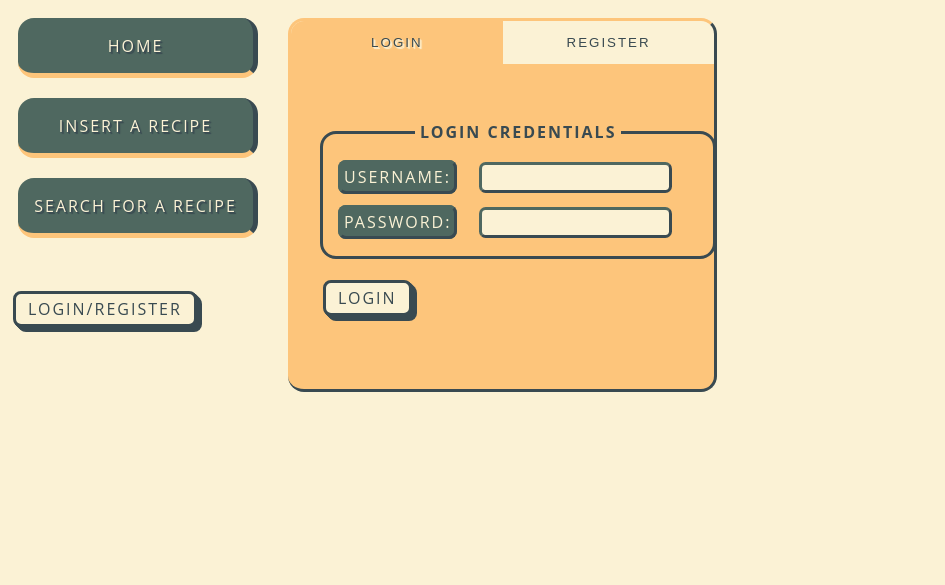
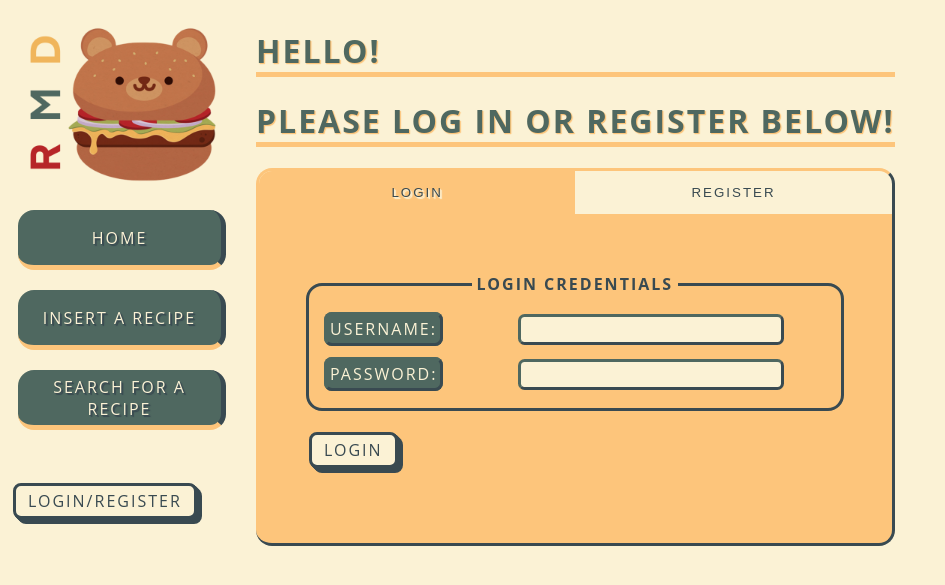
Before and after one commit to hexueer/Recipe-Matching-Database, a Flask app: template templates/login.html in a window 1280 px wide. Shown: the top 585 px of the page, without its empty margins (0-945 px from the left). Run offline with Flask 2, Linux system fonts and the light colour scheme; the template is opened without the code that fills it: most values are stand-ins (such as "Sample title", 1, 10 or a date in 2020).

Commit message:
more photos

```diff
--- a/app.py
+++ b/app.py
@@ -455,4 +455,4 @@ if __name__ == '__main__':
     else:
         port = os.getuid()
     app.debug = True
-    app.run('0.0.0.0',8252)
+    app.run('0.0.0.0',8768)
--- a/static/style.css
+++ b/static/style.css
@@ -56,7 +56,13 @@ nav ul {
 
 nav > ul > li {
     flex: 0 0 auto;
-    width: 15em;
+    width: 13em;
+}
+
+nav img {
+    width: 12em;
+    align-self: center;
+    margin-left: 1em;
 }
 
 nav button, nav a {
@@ -232,7 +238,7 @@ input[type=submit]:active {
 /* Style the tab content */
 .tabcontent {
     display: none;
-    padding: 30px;
+    padding: 2em 5em 2em 3em;
     border: 3px solid var(--color-dark);
     border-left: none;
     border-top: none;
@@ -245,6 +251,10 @@ input[type=submit]:active {
 .tabcontent > form > fieldset {
     border: 3px solid var(--color-dark);
     border-radius: 1em;
+}
+
+.fields input {
+    width: 80%;
 }
 
 /* Fade in tabs */
--- a/templates/base.html
+++ b/templates/base.html
@@ -18,6 +18,7 @@
         {% block nav %}
         <nav>
             <ul>
+                <img src="{{url_for('pic', filename='logo.png')}}" alt="logo"/>
                 <li><a href="{{url_for('index')}}">Home</a></li>
                 <li><a href="{{url_for('insert')}}">Insert a Recipe</a></li>
                 <li><a href="{{url_for('search')}}">Search for a Recipe</a></li>
--- a/templates/login.html
+++ b/templates/login.html
@@ -1,6 +1,9 @@
 {% extends "base.html" %}
 
 {% block main_content %}
+<h1>Hello!</h1>
+<h1>Please log in or register below!</h1>
+
 <!-- Tab links -->
 <div class="tab">
         <button class="tablinks" onclick="openTab(event, 'login')" id="defaultOpen">login</button>
@@ -10,7 +13,7 @@
     <!-- Tab content -->
     <div id="login" class="tabcontent">
         <form method="post" action="{{url_for('login')}}">
-            <fieldset>
+            <fieldset class="fields">
             <legend>login credentials</legend>
                 <table>
                     <tr><td><label for="username">Username: </label></td>
@@ -26,7 +29,7 @@
 
     <div id="register" class="tabcontent">
         <form method="post" action="{{url_for('login')}}">
-            <fieldset>
+            <fieldset class="fields">
             <legend>Make an Account</legend>
                 <table>
                     <tr><td><label for="fullname">Full Name: </label></td>
```
Also changed, not shown: uploads/CranberryJuice.jpeg (added), uploads/CrispyCelery.jpeg (added), uploads/DeliciousBread.jpeg (added), uploads/DeliciousJalapenos.jpeg (added), uploads/FreshTomato.jpeg (added), uploads/GarlicRoastedRedOnions.jpeg (added), uploads/SpecialGarlicSupreme.jpeg (added), uploads/StayUpAllNight.jpeg (added), uploads/WellesleyWater.jpeg (added), uploads/logo.png (added).
